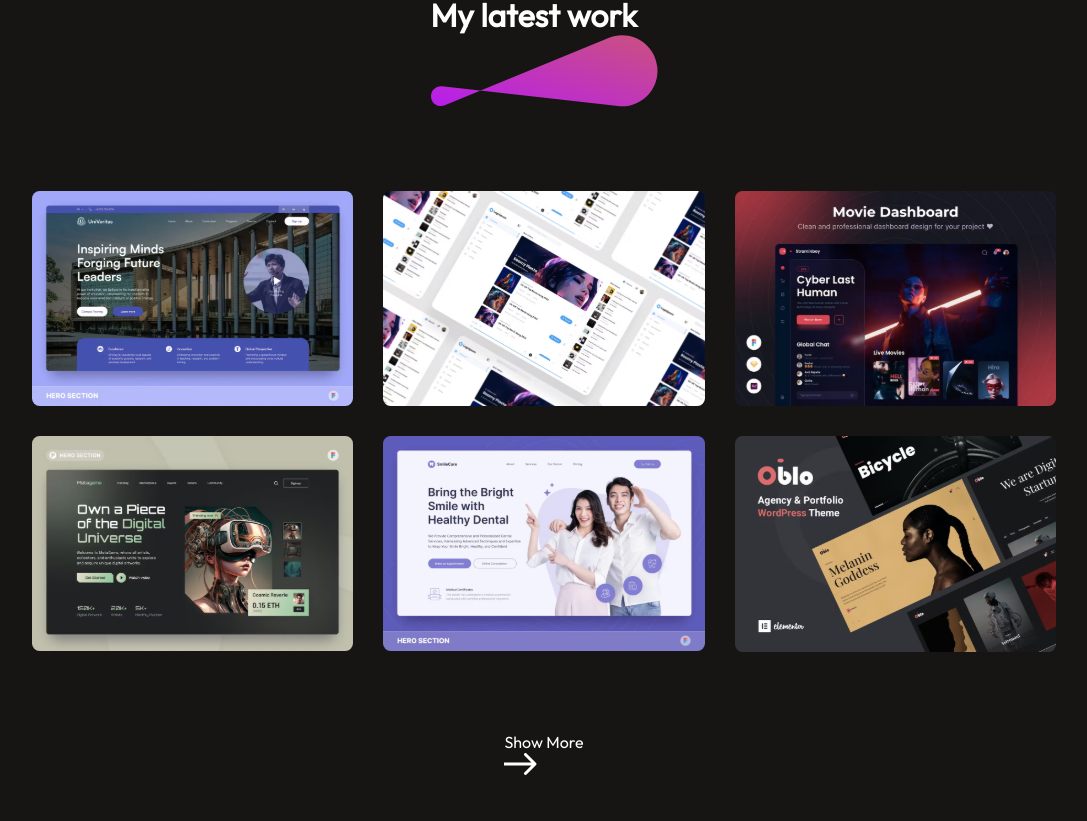
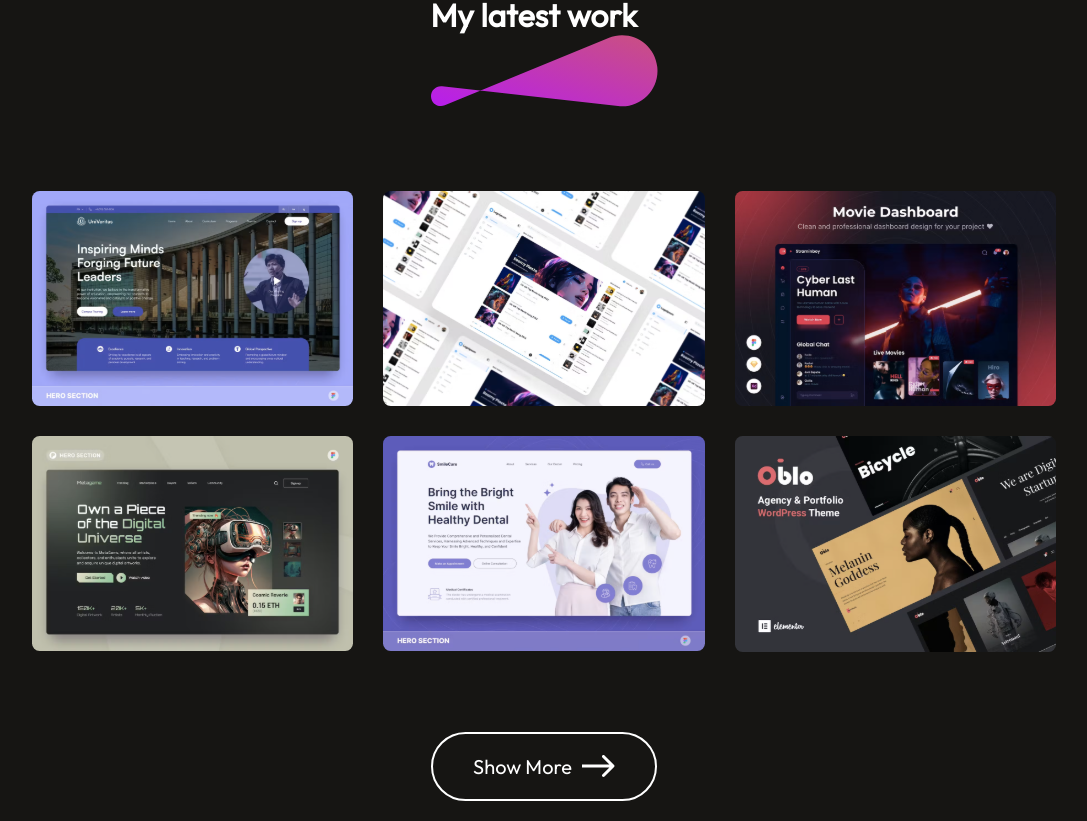
Before and after one commit to OnkarPatole28/Onkar-Portfolio, a React (Vite) app in the folder My-Portfolio/: page / in a window 1280 px wide. Shown: the part 4642-5463 px from the top of the page, without its empty margins (96-1183 px from the left). Before the commit the page ends 5422 px from the top, so only its background shows below. Built offline with nearby package versions, Linux system fonts and the light colour scheme.

Commit message:
MyWork section updated-3

```diff
--- a/My-Portfolio/src/Components/MyWork/MyWork.css
+++ b/My-Portfolio/src/Components/MyWork/MyWork.css
@@ -17,3 +17,23 @@
     transition: 0.3s;
     cursor: pointer;
 }
+
+.mywork-container img:hover{
+    transform: scale(1.10);
+    border: 4px solid #ff00ff;
+    border-radius: 10px;
+    transition: 0.3s;
+}
+.mywork-showmore{
+    display: flex;
+    align-items: center;
+    gap: 10px;
+    border-radius: 50px;
+    border: 2px solid white;
+    padding: 20px 40px;
+    font-size: 20px;
+    font-weight: 500;
+    margin-bottom: 20px;
+    transition: 0.6s;
+    cursor: pointer;
+}
```
Also changed, not shown: My-Portfolio/src/Components/Contact/Contact.jsx (added, +10 -0 lines), My-Portfolio/src/Components/Contact/Contact.css (added).
